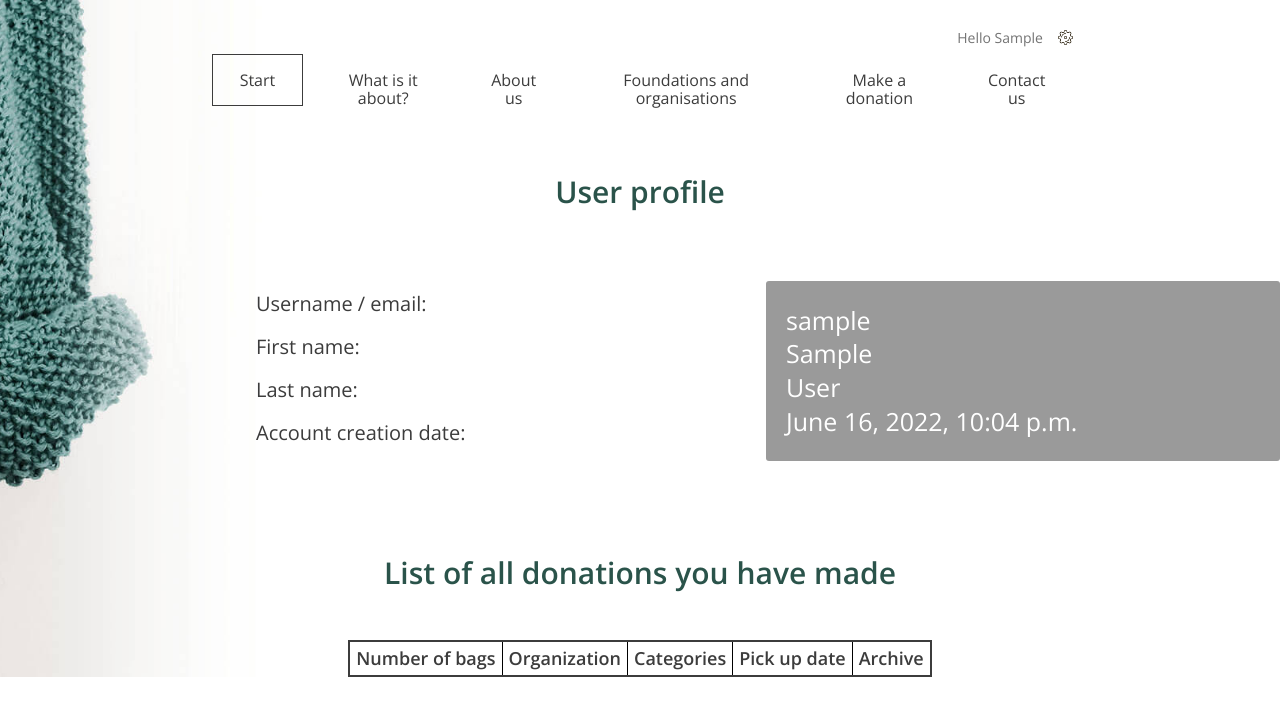
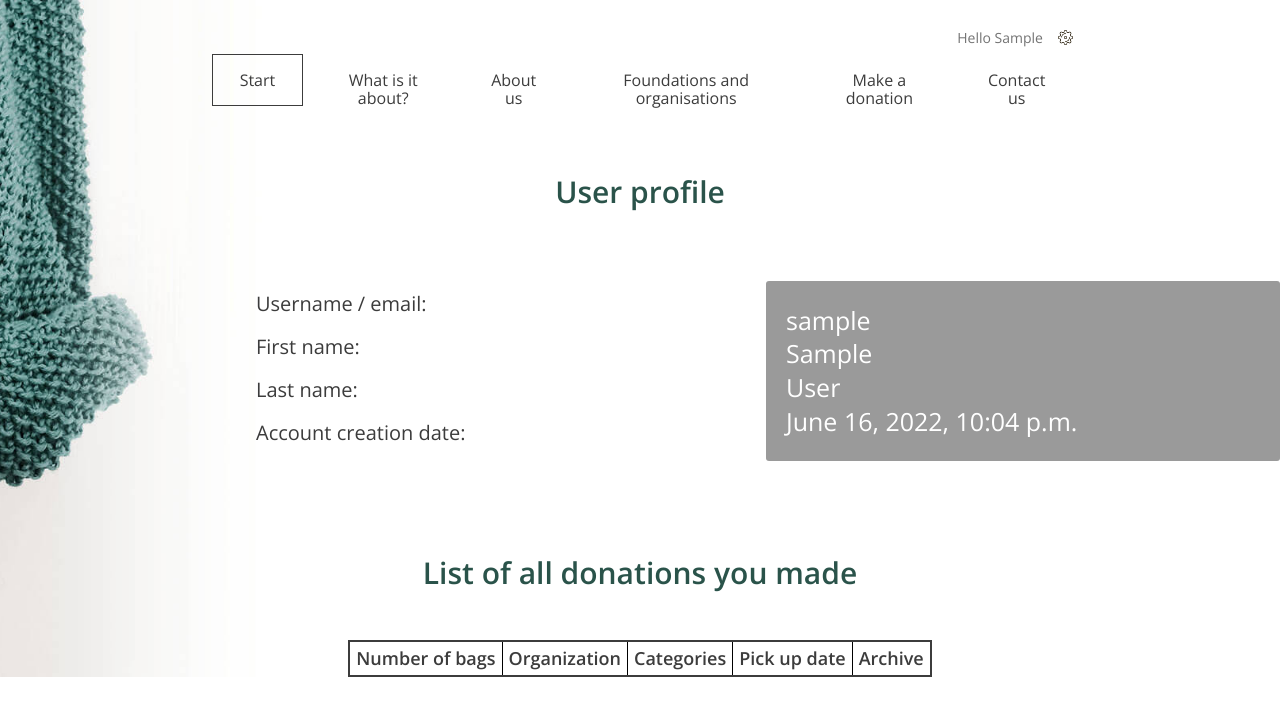
Before and after one commit to Haxxproxx202/Portfolio-Lab, a Django app: page /user_profile/ in a window 1280 px wide. Shown: the top 723 px of the page. Run offline with Django 4.2, Linux system fonts and the light colour scheme; the visitor is signed in with stand-in values (Sample User, id 1); data comes from the database, SQL or seed files in the repository; data that the repository does not hold is empty.

Commit message:
fixing part3

```diff
--- a/project/templates/user_profile.html
+++ b/project/templates/user_profile.html
@@ -21,7 +21,7 @@
 
     </div>
     <div class="given--items--list">
-        <div class="table--title">List of all donations you have made</div>
+        <div class="table--title">List of all donations you made</div>
         <table class="table--donations">
             <tr class="table--headlines">
                 <td>Number of bags</td>
@@ -38,7 +38,7 @@
                     <td>"{{i.institution.name}}"</td>
                     <td style="font-size: 15px">{% for x in i.categories.all %} |{{x}}| {% endfor %}</td>
                     <td>{{i.pick_up_date}} // {{i.pick_up_time}}</td>
-                    <td><button type="submit" class="archive--box" name="archive_box">+</button></td>
+                    <td><button type="submit" class="archive--box" name="archive_box">+++</button></td>
                 </form>
 
             </tr>
--- a/project/views.py
+++ b/project/views.py
@@ -158,10 +158,8 @@ class UserProfil(View):
 
 class UserSettings(View):
     def get(self, request):
-
         return render(request, 'user_profile_edit.html')
     def post(self, request):
-
         username = request.POST.get('username')
         first_name = request.POST.get('first_name')
         last_name = request.POST.get('last_name')
```
